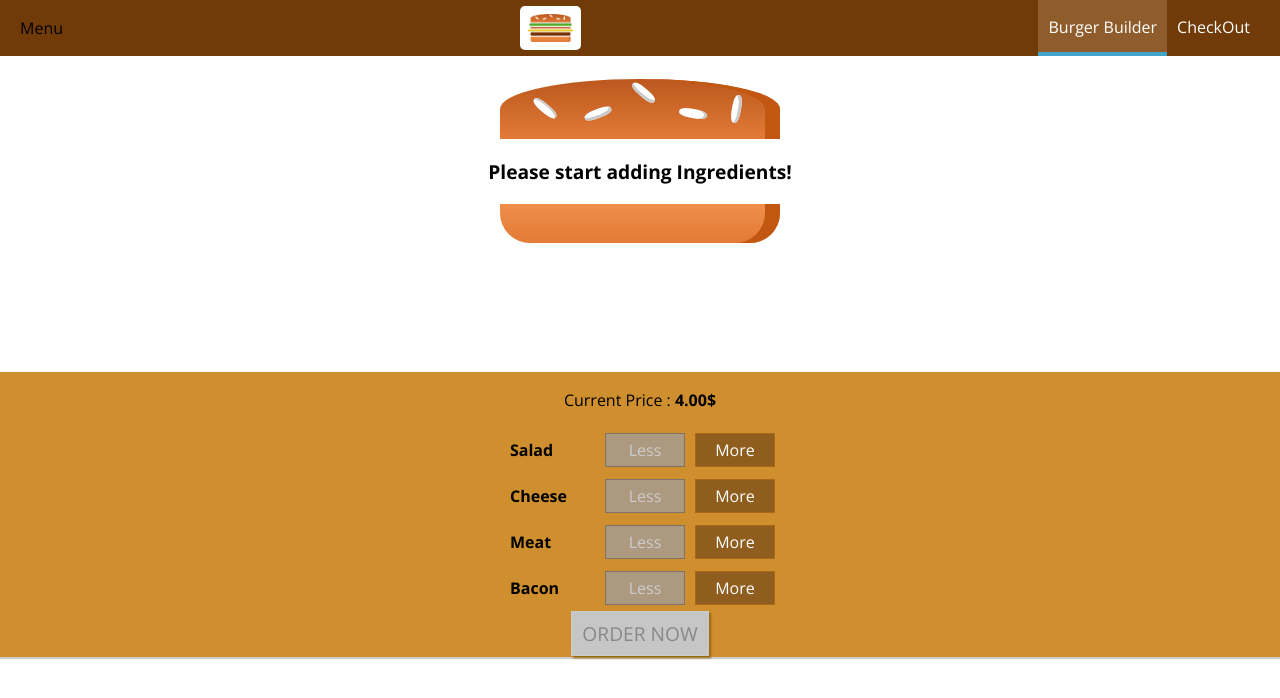
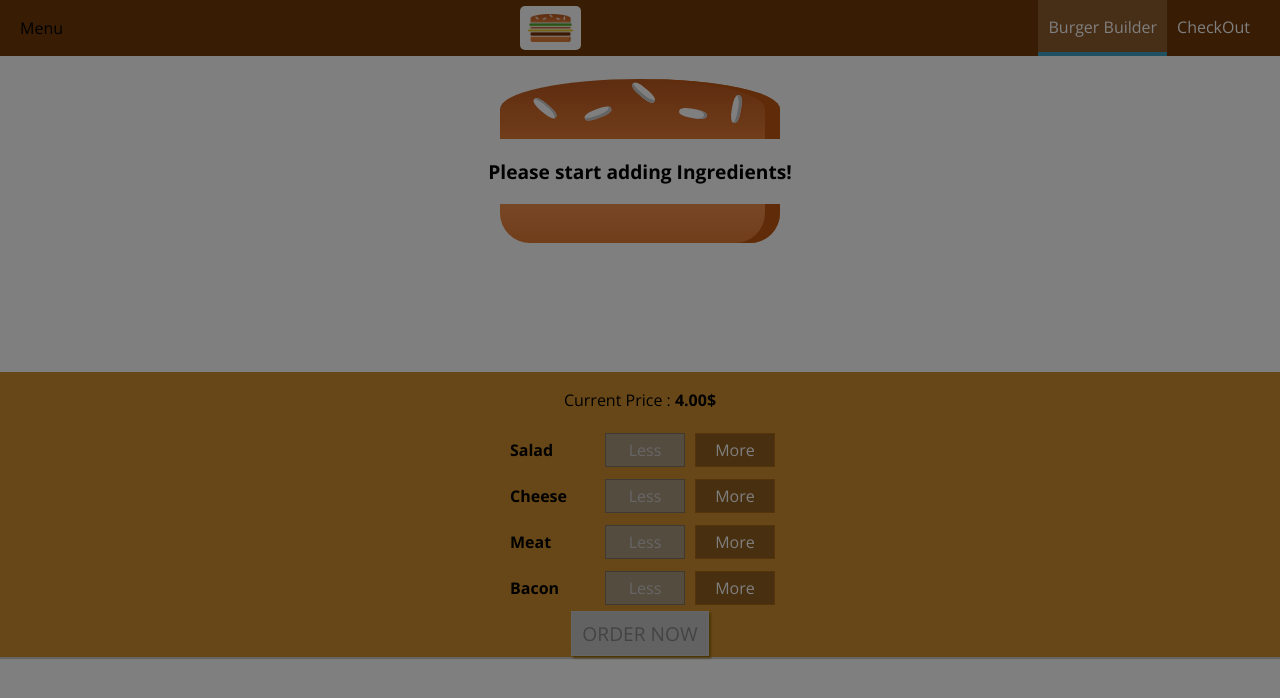
Before and after one commit to MianNomi1/burger-app, a React (Create React App) app: page / in a window 1280 px wide. Shown: the top 698 px of the page. Built offline with nearby package versions, Linux system fonts and the light colour scheme.

Commit message:
backdrop with sidedrawer

```diff
--- a/src/App.css
+++ b/src/App.css
@@ -341,7 +341,7 @@
 
   background-color: white;
   padding: 8px;
-  height: 80%;
+  height: 100%;
   box-sizing: border-box;
   border-radius: 5px;
 
--- a/src/components/Layout/Layout.js
+++ b/src/components/Layout/Layout.js
@@ -1,15 +1,27 @@
-import React from "react";
+import React, { Component } from "react";
 import Aux from "../../hoc/dumb";
 import ToolBar from "../Navigation/Toolbar/ToolBar";
 import SideDrawer from "../Navigation/SideDrawer/SideDrawer"
-const layout = (props) => (
+class Layout extends Component {
+    state = {
+        showSideDrawer: true
+    }
+
+    handleSideBarClosing = () => {
+        this.setState({ showSideDrawer: false });
+    }
+    render() {
+        return (
             <Aux>
                 <ToolBar />
-        <SideDrawer />
+                <SideDrawer open={this.state.showSideDrawer}
+                    closed={this.handleSideBarClosing} />
                 <main className="Layout-content">
-            {props.children}
+                    {this.props.children}
                 </main>
             </Aux>
         );
+    }
+}
 
-export default layout;
+export default Layout;
--- a/src/components/Navigation/SideDrawer/SideDrawer.js
+++ b/src/components/Navigation/SideDrawer/SideDrawer.js
@@ -1,13 +1,22 @@
 import React from "react";
 import SideDrawerLogo from "../../Logo/Logo";
 import NavigationItems from "../NavigationItems/NavigationItems";
+import Aux from "../../../hoc/dumb";
+import BackDrop from "../../UI/BackDrop/BackDrop";
 
-const SideDrawer = () => {
+const SideDrawer = (props) => {
+    let classes = ("SideDrawer ").concat("Close");
+    if (props.open) {
+        classes = ("SideDrawer ").concat("Open");
+    }
     return (
-        <div className="SideDrawer">
-            <SideDrawerLogo height="11%" />
-            <NavigationItems />
-        </div>
+        <Aux>
+            <BackDrop show={props.open} clicked={props.closed} />
+            <div className={classes}>
+                <SideDrawerLogo height="11%" />
+                <NavigationItems />
+            </div>
+        </Aux>
     );
 }
 
--- a/src/components/UI/BackDrop/BackDrop.js
+++ b/src/components/UI/BackDrop/BackDrop.js
@@ -1,7 +1,7 @@
 import React from "react";
 
 const backDrop = (props) => (
-    props.show ? <div className="BackDrop" onClick={props.onclickdelModal}></div> : null
+    props.show ? <div className="BackDrop" onClick={props.clicked}></div> : null
 );
 
 export default backDrop;
--- a/src/components/UI/Modal/Modal.js
+++ b/src/components/UI/Modal/Modal.js
@@ -3,7 +3,7 @@ import Aux from "../../../hoc/dumb";
 import BackDrop from "../BackDrop/BackDrop";
 const modal = (props) => (
     <Aux>
-        <BackDrop show={props.show} onclickdelModal={props.cancelBackdrop} />
+        <BackDrop show={props.show} clicked={props.cancelBackdrop} />
         <div className="Modal"
             style={{
                 transform: props.show ? "translateY(0)" : "translateY(-100vh)",
```
Lines whose indentation alone changed are shown as unchanged.
